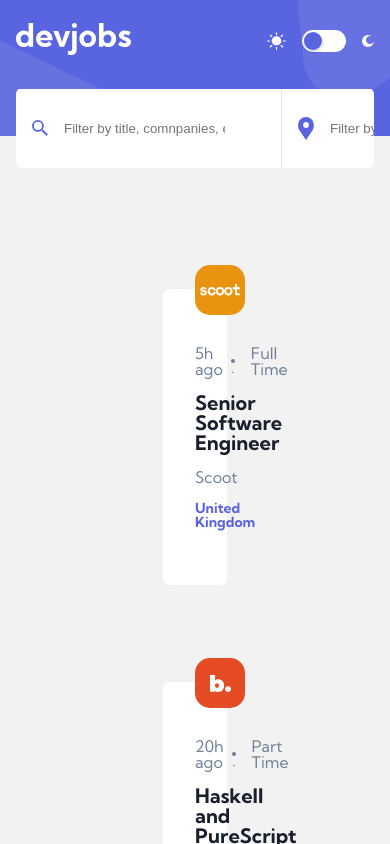
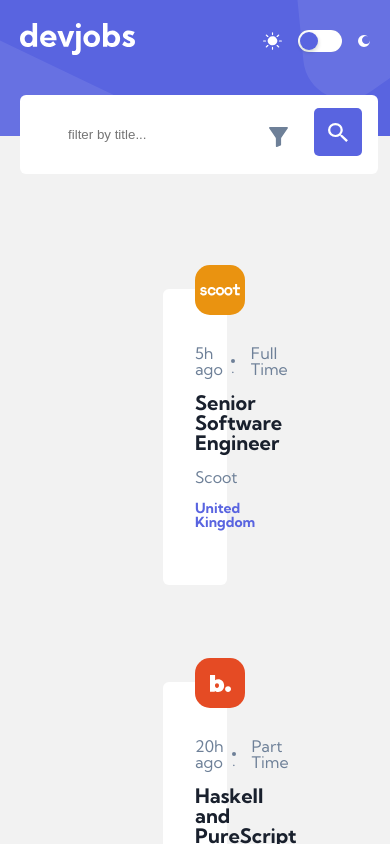
Before and after one commit to chiomaubaezuonu/devjobs, a React (Vite) app: page / in a window 390 px wide. Shown: the top 844 px of the page. Built offline with nearby package versions, Linux system fonts and the light colour scheme.

Commit message:
Styled header filter for mobile

```diff
--- a/src/App.css
+++ b/src/App.css
@@ -76,6 +76,10 @@ body {
   overflow: hidden;
 }
 
+.search-input-mobile {
+  display: none;
+}
+
 .search-input {
   outline: none;
   border: none;
@@ -88,6 +92,7 @@ body {
   background-repeat: no-repeat;
   flex: 1;
 }
+
 
 .location-filter {
   flex: 1;
@@ -187,7 +192,8 @@ body {
   margin-top: 8rem;
   margin-bottom: 6.25rem;
 }
-.main-dark{
+
+.main-dark {
   background-color: "#121721";
 }
 
@@ -200,7 +206,8 @@ body {
   width: calc(33.33333% - 1.8rem);
   position: relative;
 }
-.dark{
+
+.dark {
   background-color: var(--text-color);
 }
 
@@ -290,30 +297,72 @@ body {
 
 @media (max-width: 767px) {
   .header {
-    padding: 2rem 1rem 5.4rem 1rem;
+    padding: 2rem 1.25rem 5.4rem 1.25rem;
     height: 8.5rem;
     background-image: url("/images/bg-pattern-header-mobile.1360e861.svg");
   }
 
   .inner {
-
     width: 100%;
   }
 
 
   .header-filters {
     width: calc(100% - 2rem);
-    /* background-color: red; */
-    bottom: -2rem;
+    bottom: -2.4rem;
   }
 
-  /* input {
+  .search-input,
+  .location-filter,
+  .job-hours-div {
+    display: none;
+  }
+
+
+  .search-input-mobile {
+    display: block;
     outline: none;
-     border-right: 1px solid rgba(110, 128, 152, .2); */
-  /*border-right: 1px solid rgba(95, 243, 41, 0.2);
+    border: none;
     cursor: pointer;
-    padding: 1rem;
-  } */
+    /* padding: 1.7rem 3.5rem 1.7rem 2rem; */
+    padding: 2rem 3.5rem 2rem 2rem;
+    width: 100vw;
+  }
+
+  .mobile-input-wrapper {
+    display: flex;
+    justify-content: center;
+    align-items: center;
+    position: relative;
+    width: 100%;
+  }
+
+  .mobile-filter {
+    width: 1.2rem;
+    height: 1.2rem;
+    position: absolute;
+    right: 5.6rem;
+    top: 2rem;
+  }
+
+  .search-icon-div {
+    background-color: var(--button-light-color);
+    border-radius: 5px;
+    position: absolute;
+    right: 1rem;
+    top: 0.8rem;
+    bottom: 1.9rem;
+    height: 3rem;
+    width: 3rem;
+    display: flex;
+    justify-content: center;
+    align-items: center;
+  }
+
+  .mobile-search {
+    width: 1.2rem;
+    height: 1.2rem;
+  }
 
 
 }
--- a/src/App.tsx
+++ b/src/App.tsx
@@ -74,6 +74,13 @@ function App() {
             </div>
             <button className='search-btn'>Search</button>
           </div>
+          <div className="mobile-input-wrapper">
+            <input className="search-input-mobile" type="text" placeholder='filter by title...' required />
+            <img src="/images/filter-mobile.svg" className='mobile-filter' alt="filter-mobile" />
+            <div className="search-icon-div">
+              <img src="/images/mobile-search.svg" className='mobile-search' alt="mobile-search" />
+            </div>
+          </div>
         </div>
       </header>
 
```
Also changed, not shown: public/images/mobile-search.svg (added).
